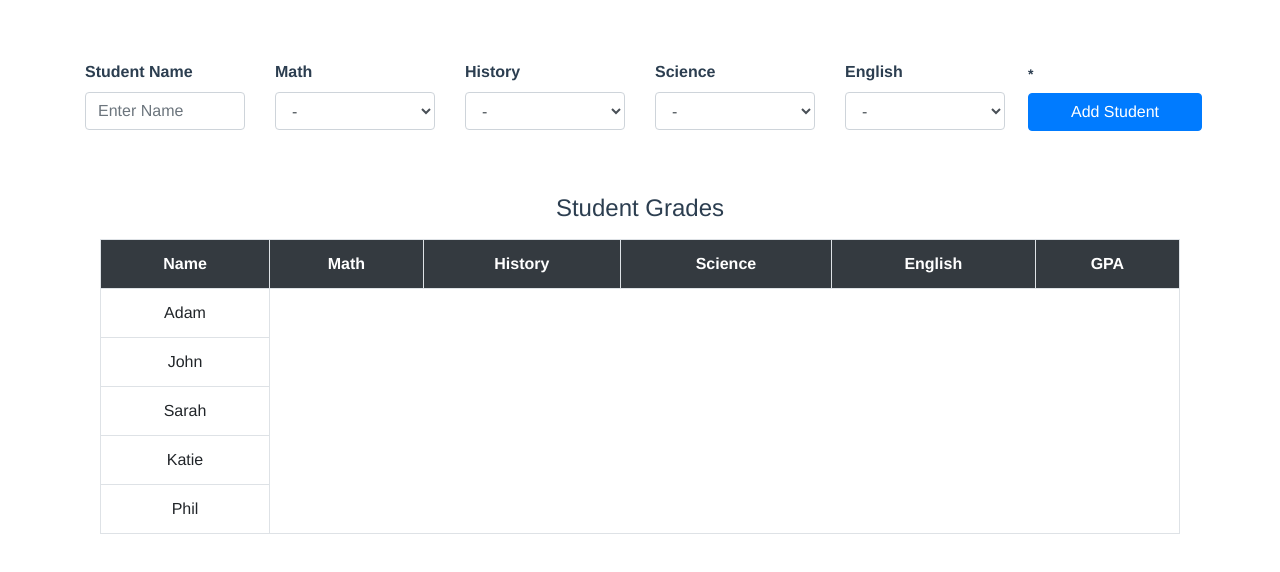
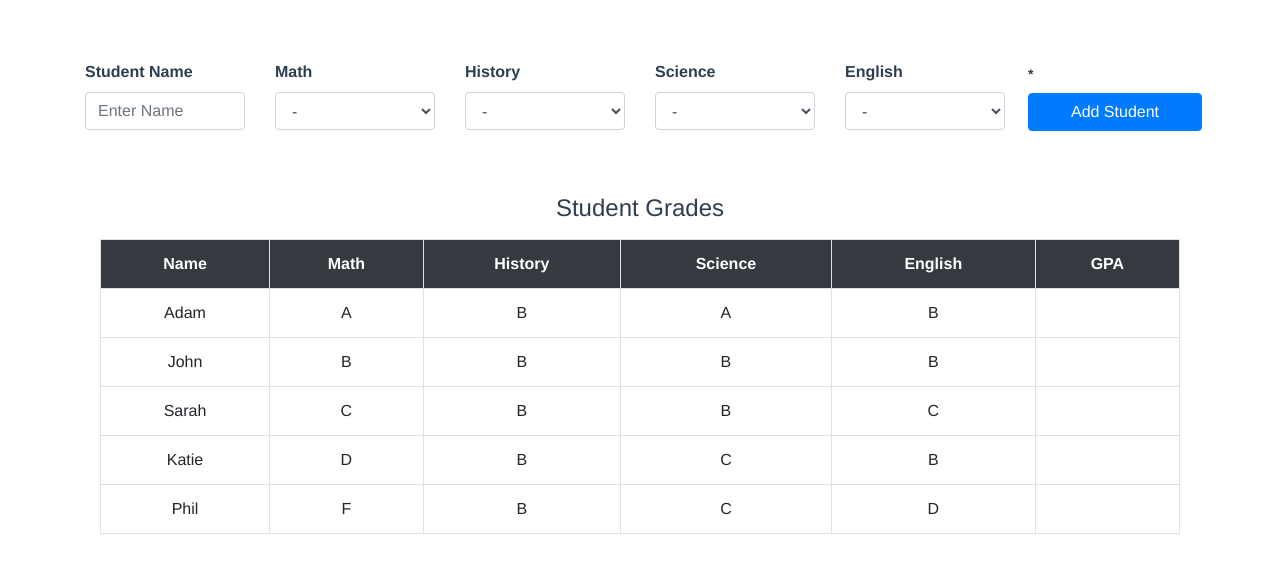
Before and after one commit to dstearle/grade-calc-rm, a Vue app: page / in a window 1280 px wide. Shown: the top 572 px of the page. Built offline with nearby package versions, Linux system fonts and the light colour scheme.

Commit message:
Added grades for students stored from students.json

```diff
--- a/src/components/StudentList.vue
+++ b/src/components/StudentList.vue
@@ -20,6 +20,11 @@
             <!-- List Of Students -->
             <tr v-for="student of studentList.data" v-bind:key="student._id">
                 <td>{{ student.name }}</td>
+                <td>{{ student.grades[0].split(" ")[2] }}</td>
+                <td>{{ student.grades[1].split(" ")[2] }}</td>
+                <td>{{ student.grades[2].split(" ")[2] }}</td>
+                <td>{{ student.grades[3].split(" ")[2] }}</td>
+                <td>{{ student.gpa }}</td>
             </tr>
 
         </table>
@@ -32,18 +37,9 @@
 
     export default {
 
-        data() {
-
-            return {
-
-                name: '',
-
-            }
-
-        },
-
         computed: {
 
+            // Retrieves the stored data from the store
             studentList() {
 
                 return this.$store.getters.studentDataGet;
```
